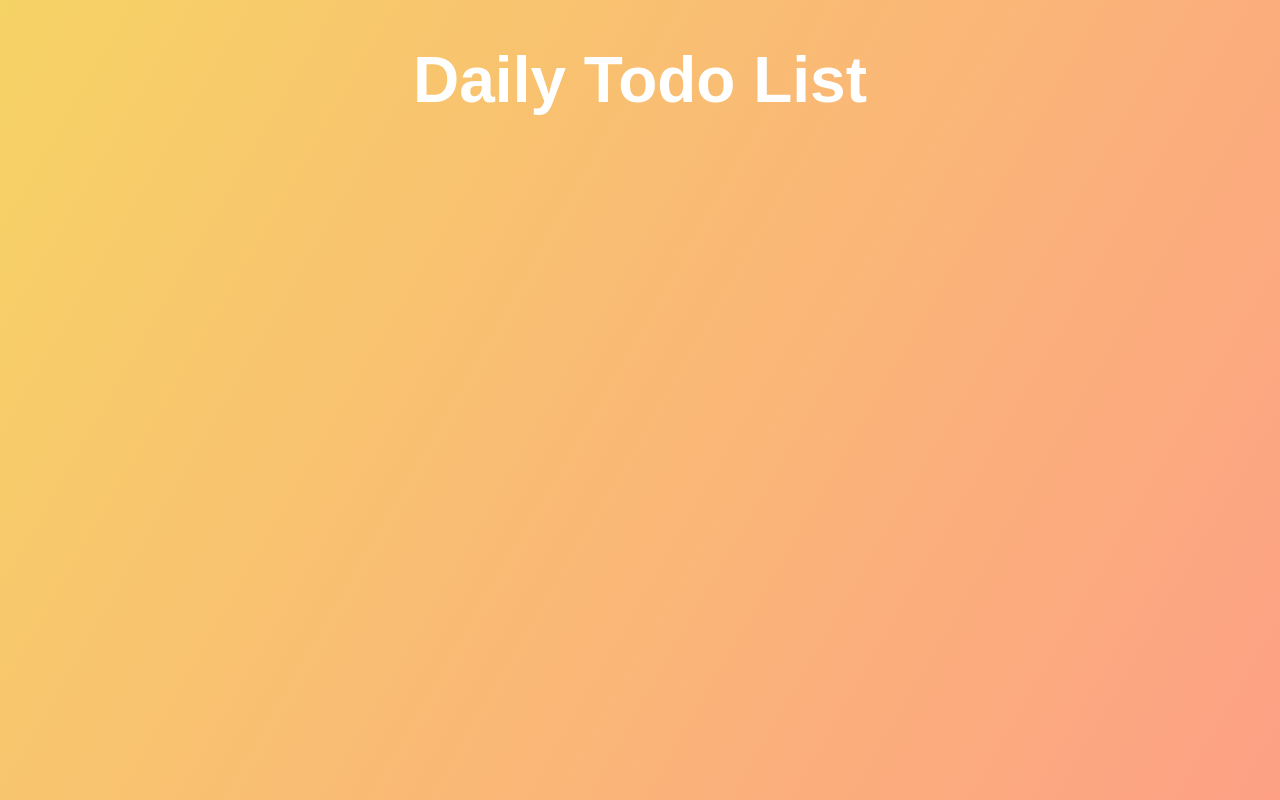
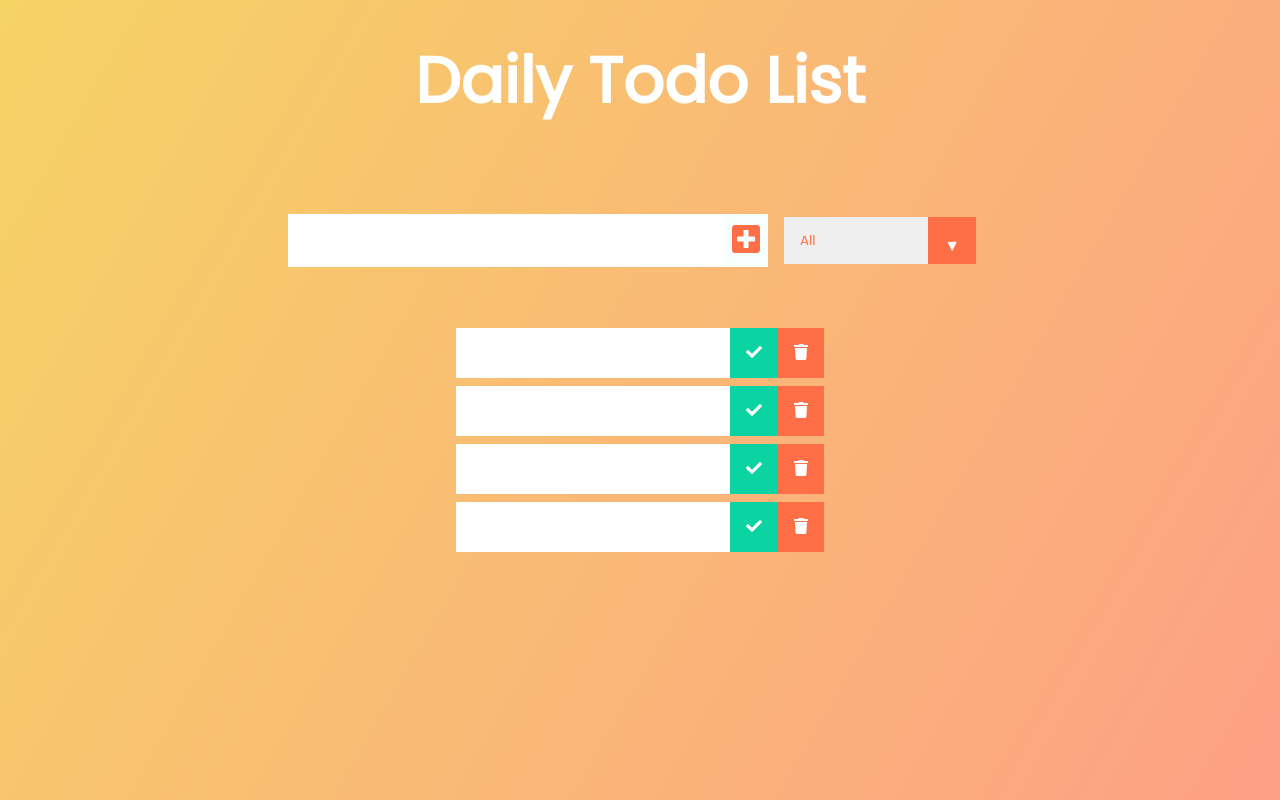
Before and after one commit to Ab-Ly/todo, a React (Create React App) app: page / in a window 1280 px wide. Built offline with nearby package versions, Linux system fonts and the light colour scheme.

Commit message:
P2 : Add Todo Comp to render on TodoList

```diff
--- a/public/index.html
+++ b/public/index.html
@@ -8,6 +8,16 @@
     <meta
       name="description"
       content="Web site created using create-react-app"
+    />
+    <link
+      href="https://fonts.googleapis.com/css?family=Poppins&display=swap"
+      rel="stylesheet"
+    />
+    <link
+      rel="stylesheet"
+      href="https://cdnjs.cloudflare.com/ajax/libs/font-awesome/5.12.1/css/all.min.css"
+      integrity="sha256-mmgLkCYLUQbXn0B1SRqzHar6dCnv9oZFPEC1g1cwlkk="
+      crossorigin="anonymous"
     />
     <link rel="apple-touch-icon" href="%PUBLIC_URL%/logo192.png" />
     <!--
--- a/src/App.js
+++ b/src/App.js
@@ -1,13 +1,25 @@
-import React from "react";
+import React, { useState } from "react";
 
 import "./App.css";
+import Form from "./components/Form";
+import TodoList from "./components/TodoList";
 
 function App() {
+  const [inputText, setInputText] = useState("");
+  const [todos, setTodos] = useState([]);
+
   return (
     <div className="App">
       <header>
         <h1>Daily Todo List</h1>
       </header>
+      <Form
+        inputText={inputText}
+        todos={todos}
+        setTodos={setTodos}
+        setInputText={setInputText}
+      />
+      <TodoList />
     </div>
   );
 }
--- a/src/components/Form.js
+++ b/src/components/Form.js
@@ -1,14 +1,32 @@
 import React from "react";
+import TodoList from "./TodoList";
 
-const form = () => {
+const Form = ({ setInputText, todos, setTodos, inputText }) => {
+  const inputTextHandler = (e) => {
+    console.log(e.target.value);
+    setInputText(e.target.value);
+  };
+  const submitTodoHandler = (e) => {
+    e.preventDefault();
+    setTodos([
+      ...todos,
+      { text: inputText, completed: false, id: Math.random() * 1000 },
+    ]);
+    setInputText("");
+  };
   return (
     <form>
-      <input type="text" class="todo-input" />
-      <button class="todo-button" type="submit">
-        <i class="fas fa-plus-square"></i>
+      <input
+        value={inputText}
+        onChange={inputTextHandler}
+        type="text"
+        className="todo-input"
+      />
+      <button onClick={submitTodoHandler} className="todo-button" type="submit">
+        <i className="fas fa-plus-square"></i>
       </button>
-      <div class="select">
-        <select name="todos" class="filter-todo">
+      <div className="select">
+        <select name="todos" className="filter-todo">
           <option value="all">All</option>
           <option value="completed">Completed</option>
           <option value="uncompleted">Uncompleted</option>
@@ -17,3 +35,4 @@ const form = () => {
     </form>
   );
 };
+export default Form;
--- /dev/null
+++ b/src/components/Todo.js
@@ -0,0 +1,17 @@
+import React from "react";
+
+const Todo = () => {
+  return (
+    <div className="todo">
+      <li className="todo-item"></li>
+      <button className="complete-btn">
+        <i className="fas fa-check"></i>
+      </button>
+      <button className="trash-btn">
+        <i className="fas fa-trash"></i>
+      </button>
+    </div>
+  );
+};
+
+export default Todo;
--- a/src/components/TodoList.js
+++ b/src/components/TodoList.js
@@ -0,0 +1,16 @@
+import React from "react";
+import Todo from "./Todo";
+
+const TodoList = () => {
+  return (
+    <div className="todo-container">
+      <ul className="todo-list">
+        <Todo />
+        <Todo />
+        <Todo />
+        <Todo />
+      </ul>
+    </div>
+  );
+};
+export default TodoList;
```
